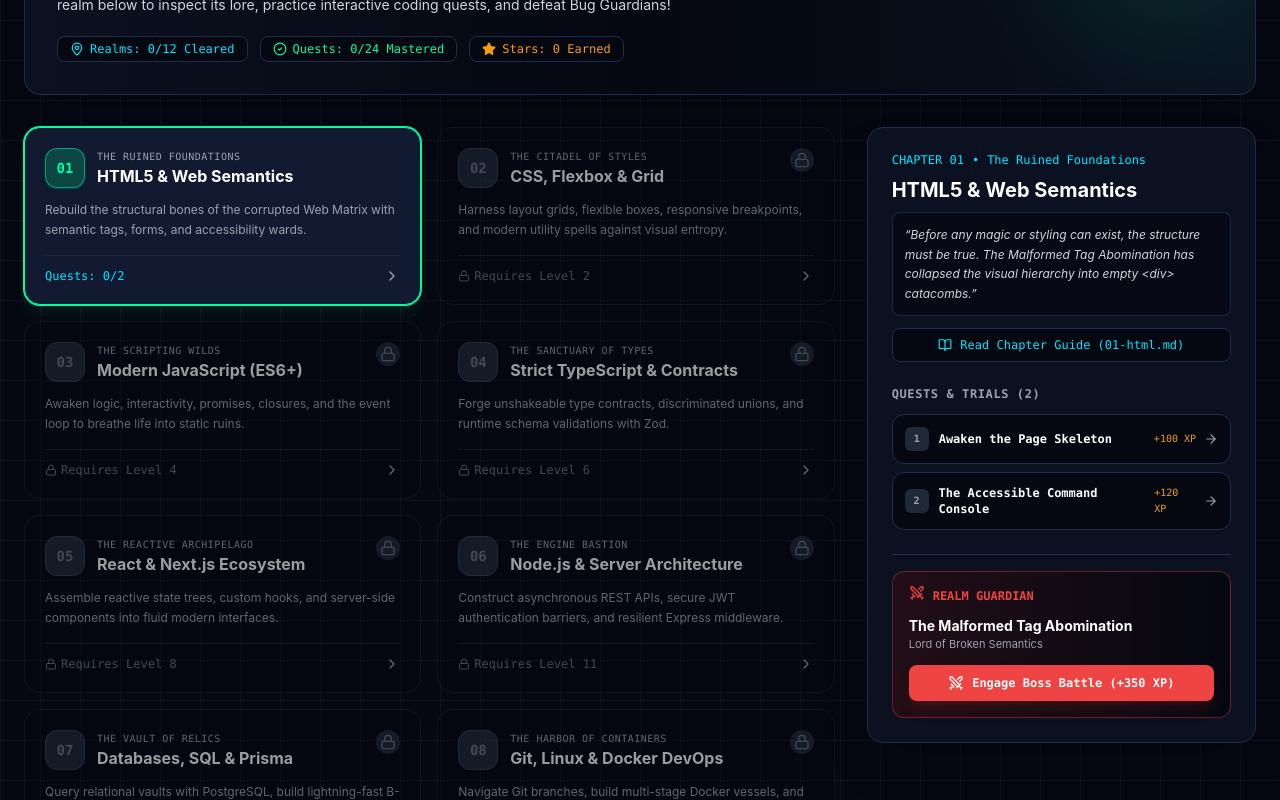
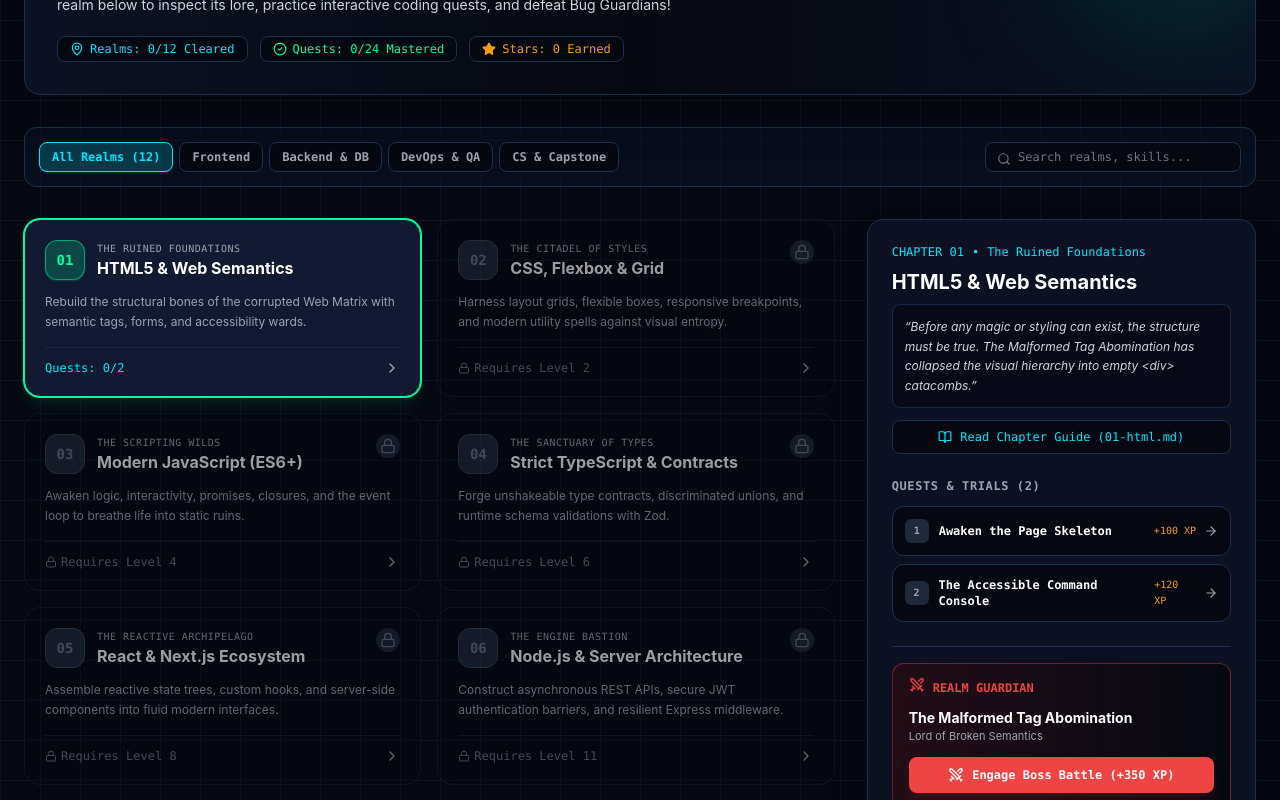
Before and after one commit to IamUnKnOwN25/fullstack-learning-guide, a Next.js app: page / in a window 1280 px wide. Shown: the part 260-1060 px from the top of the page. Built offline with nearby package versions, Linux system fonts and the light colour scheme.

Commit message:
feat(world-map): add realm search and category filter toolbar with empty state handling

```diff
--- a/src/components/QuestMap.tsx
+++ b/src/components/QuestMap.tsx
@@ -20,13 +20,48 @@ import {
   MapPin,
   Trophy,
   Flame,
+  Search,
+  Filter,
 } from "lucide-react";
+
+type RealmCategory = "all" | "frontend" | "backend" | "devops" | "theory";
+
+const REALM_CATEGORIES: Record<string, RealmCategory> = {
+  html: "frontend",
+  css: "frontend",
+  javascript: "frontend",
+  typescript: "frontend",
+  react: "frontend",
+  backend: "backend",
+  databases: "backend",
+  devops: "devops",
+  testing: "devops",
+  cs: "theory",
+  security: "theory",
+  capstone: "theory",
+};
 
 export function QuestMap() {
   const { unlockedRealms, completedQuests, completedBosses, level, rankTitle, stars } = useGameStore();
   const [selectedRealm, setSelectedRealm] = useState<Realm | null>(REALMS[0]);
+  const [activeCategory, setActiveCategory] = useState<RealmCategory>("all");
+  const [searchQuery, setSearchQuery] = useState("");
 
   const totalStars = Object.values(stars).reduce((sum, s) => sum + s, 0);
+
+  const filteredRealms = REALMS.filter((realm) => {
+    const category = REALM_CATEGORIES[realm.id] || "theory";
+    const matchesCategory = activeCategory === "all" || category === activeCategory;
+    const query = searchQuery.trim().toLowerCase();
+    const matchesSearch =
+      query === "" ||
+      realm.title.toLowerCase().includes(query) ||
+      realm.realmName.toLowerCase().includes(query) ||
+      realm.description.toLowerCase().includes(query) ||
+      realm.id.toLowerCase().includes(query);
+
+    return matchesCategory && matchesSearch;
+  });
 
   return (
     <div className="w-full max-w-7xl mx-auto py-8 px-4 sm:px-6 space-y-8">
@@ -78,11 +113,74 @@ export function QuestMap() {
         </div>
       </div>
 
+      {/* Realm Filter & Search Toolbar */}
+      <div className="flex flex-col sm:flex-row items-stretch sm:items-center justify-between gap-4 bg-matrix-card/60 p-3.5 rounded-xl border border-matrix-border">
+        {/* Category Filter Pills */}
+        <div className="flex flex-wrap items-center gap-1.5 font-mono text-xs">
+          {(
+            [
+              { id: "all", label: "All Realms (12)" },
+              { id: "frontend", label: "Frontend" },
+              { id: "backend", label: "Backend & DB" },
+              { id: "devops", label: "DevOps & QA" },
+              { id: "theory", label: "CS & Capstone" },
+            ] as const
+          ).map((cat) => (
+            <button
+              key={cat.id}
+              onClick={() => {
+                soundEngine.playSfx("click");
+                setActiveCategory(cat.id);
+              }}
+              className={`px-3 py-1.5 rounded-lg font-bold transition-all ${
+                activeCategory === cat.id
+                  ? "bg-matrix-neonCyan/20 border border-matrix-neonCyan text-matrix-neonCyan shadow-sm shadow-matrix-neonCyan/20"
+                  : "bg-matrix-dark border border-matrix-border text-gray-400 hover:text-white"
+              }`}
+            >
+              {cat.label}
+            </button>
+          ))}
+        </div>
+
+        {/* Quick Search Input */}
+        <div className="relative sm:w-64">
+          <Search className="w-3.5 h-3.5 absolute left-3 top-2.5 text-gray-500" />
+          <input
+            type="text"
+            placeholder="Search realms, skills..."
+            value={searchQuery}
+            onChange={(e) => setSearchQuery(e.target.value)}
+            className="w-full bg-matrix-dark border border-matrix-border rounded-lg pl-8 pr-3 py-1.5 text-xs text-white placeholder-gray-500 outline-none focus:border-matrix-neonCyan font-mono"
+          />
+        </div>
+      </div>
+
       {/* Main Realm Grid & Detail Inspector */}
       <div className="grid grid-cols-1 lg:grid-cols-3 gap-8">
         {/* Left Column: 12 Realm Cards Grid (2 cols) */}
-        <div className="lg:col-span-2 grid grid-cols-1 sm:grid-cols-2 gap-4">
-          {REALMS.map((realm) => {
+        <div className="lg:col-span-2">
+          {filteredRealms.length === 0 ? (
+            <div className="p-12 rounded-2xl bg-matrix-card/50 border border-dashed border-matrix-border text-center space-y-3 font-mono">
+              <Search className="w-8 h-8 text-gray-600 mx-auto" />
+              <h3 className="text-sm font-bold text-gray-300">No realms found</h3>
+              <p className="text-xs text-gray-500">
+                No campaign realms match &ldquo;{searchQuery}&rdquo; in the selected category.
+              </p>
+              <button
+                onClick={() => {
+                  soundEngine.playSfx("click");
+                  setSearchQuery("");
+                  setActiveCategory("all");
+                }}
+                className="px-3 py-1.5 rounded-lg bg-matrix-accent/10 border border-matrix-accent/30 text-matrix-accent text-xs font-bold hover:bg-matrix-accent/20 transition-all"
+              >
+                Reset Search Filters
+              </button>
+            </div>
+          ) : (
+            <div className="grid grid-cols-1 sm:grid-cols-2 gap-4">
+              {filteredRealms.map((realm) => {
                 const isUnlocked = unlockedRealms.includes(realm.id) || level >= realm.requiredLevel;
                 const isCompleted = completedBosses.includes(realm.id);
                 const isSelected = selectedRealm?.id === realm.id;
@@ -174,6 +272,8 @@ export function QuestMap() {
               </div>
             );
           })}
+            </div>
+          )}
         </div>
 
         {/* Right Column: Selected Realm Detail & Action Launcher */}
```
Also changed, not shown: 1 other file (tests, documents, lock files or other folders). Lines whose indentation alone changed are shown as unchanged.
